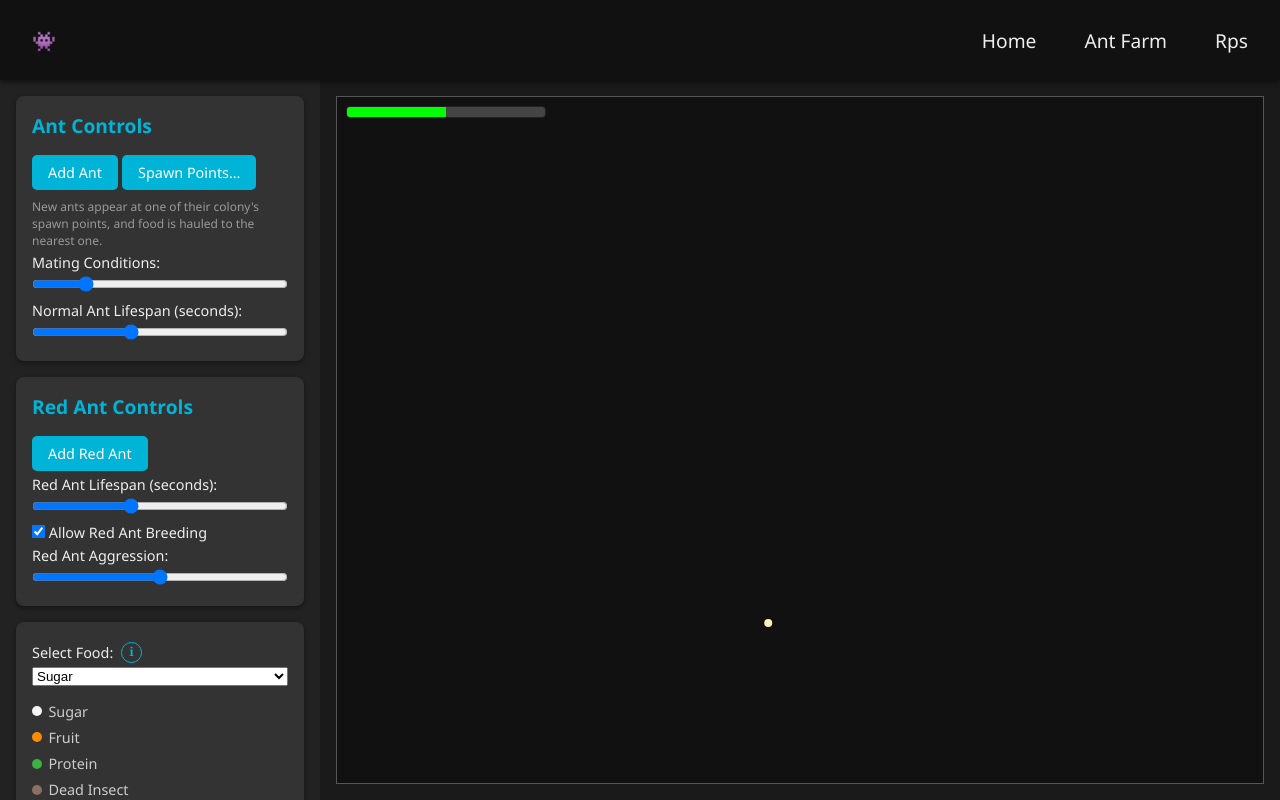
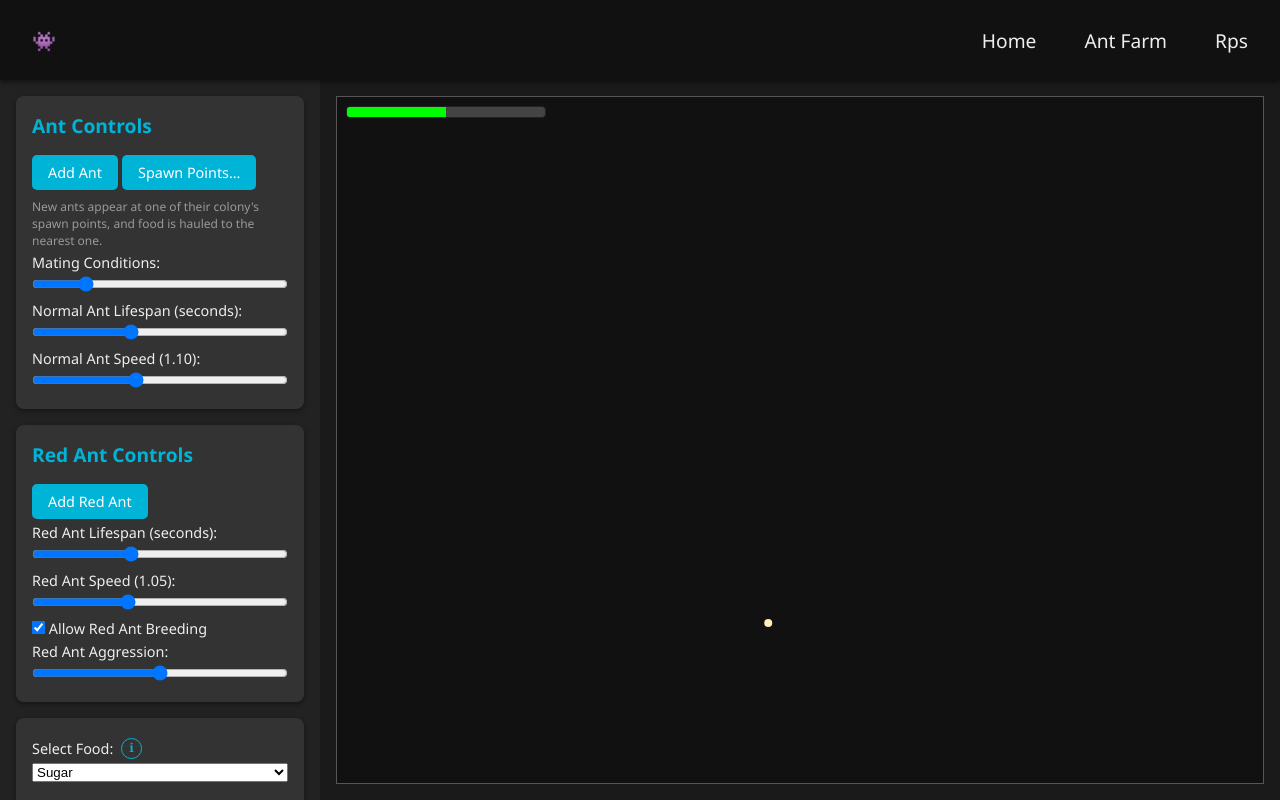
Before and after one commit to mapgie/static-site, a plain HTML site: page ant-farm.html in a window 1280 px wide. Both pictures are taken after a click on the button "Add Ant". Drawn offline with Linux system fonts and the light colour scheme.

Commit message:
Add speed sliders for both ant colonies
"Normal Ant Speed" in Ant Controls and "Red Ant Speed" in Red Ant
Controls, 0.50 to 2.00 px per tick with a readout, defaults 1.10 and
1.05. Speed is read from the setting each tick rather than stored on
the ant, so moving a slider changes every ant at once and older saves
no longer carry a per-ant speed. Both values are saved with the farm.

Co-Authored-By: Claude Fable 5.1 <noreply@anthropic.com>
Claude-Session: https://claude.ai/code/session_018Fy1w7vM6eA3drUzU5BMNw

```diff
--- a/ant-farm.css
+++ b/ant-farm.css
@@ -324,8 +324,8 @@ button#delete-structures:hover {
   background: #555;
   border-radius: 3px;
 }
-/* Inline readout inside the decay slider label */
-#decay-readout { display: inline; margin: 0; }
+/* Inline readouts inside slider labels */
+.controls-section .readout { display: inline; margin: 0; }
 
 /* --- Spawn point maintenance view --- */
 button.subtle {
--- a/ant-farm.html
+++ b/ant-farm.html
@@ -20,12 +20,16 @@
         <input type="range" id="mating-slider" min="1" max="100" value="20">
         <label for="lifespan-slider-normal">Normal Ant Lifespan (seconds):</label>
         <input type="range" id="lifespan-slider-normal" min="10" max="300" value="120">
+        <label for="speed-slider-normal">Normal Ant Speed (<span id="speed-readout-normal" class="readout"></span>):</label>
+        <input type="range" id="speed-slider-normal" min="50" max="200" value="110">
       </div>
       <div class="controls-section">
         <h2>Red Ant Controls</h2>
         <button id="add-red-ant">Add Red Ant</button>
         <label for="lifespan-slider-red">Red Ant Lifespan (seconds):</label>
         <input type="range" id="lifespan-slider-red" min="10" max="300" value="120">
+        <label for="speed-slider-red">Red Ant Speed (<span id="speed-readout-red" class="readout"></span>):</label>
+        <input type="range" id="speed-slider-red" min="50" max="200" value="105">
         <label><input type="checkbox" id="allow-red-breeding" checked> Allow Red Ant Breeding</label>
         <label for="red-aggression-slider">Red Ant Aggression:</label>
         <input type="range" id="red-aggression-slider" min="0" max="100" value="50">
@@ -51,7 +55,7 @@
           <li><span class="swatch spoiled"></span><span class="text">Spoiled<span class="spoiler">: slows ants down, turns to poison</span></span></li>
           <li><span class="swatch poison"></span><span class="text">Poison<span class="spoiler">: kills and spreads</span></span></li>
         </ul>
-        <label for="decay-slider">Food Decay Rate (<span id="decay-readout"></span>):</label>
+        <label for="decay-slider">Food Decay Rate (<span id="decay-readout" class="readout"></span>):</label>
         <input type="range" id="decay-slider" min="1" max="100" value="25">
         <p class="hint">Click the canvas to drop food, or pick a tool and drag to draw. Ants carry food they find back to the nest ring around their nearest spawn point. Once dropped off, only another ant can eat it.</p>
       </div>
--- a/ant-farm.js
+++ b/ant-farm.js
@@ -56,6 +56,8 @@ let allowRedBreeding   = true;
 let redAggressionLevel = 50;
 let normalAntLifespan  = 120000;
 let redAntLifespan     = 120000;
+let normalAntSpeed     = 1.1;    // px per tick; sliders hold hundredths
+let redAntSpeed        = 1.05;
 let foodDecayRate      = 25;     // 1..100, slider; see decayStageMs()
 
 let totalBornWhite = 0, totalDeadWhite = 0;
@@ -203,8 +205,8 @@ function forEachEnvNear(x, y, radius, fn) {
 // ---------------------------------------------------------------------------
 // Entities
 // ---------------------------------------------------------------------------
-// Red ants are a touch slower than the yellow colony.
-function antSpeed(isRed, isQueen) { return isQueen ? 0 : (isRed ? 1.05 : 1.1); }
+// Read live from the sliders so a change applies to every ant at once.
+function antSpeed(isRed, isQueen) { return isQueen ? 0 : (isRed ? redAntSpeed : normalAntSpeed); }
 
 function createAnt(isRed = false, isQueen = false, x, y) {
   const base   = isRed ? redAntLifespan : normalAntLifespan;
@@ -215,7 +217,6 @@ function createAnt(isRed = false, isQueen = false, x, y) {
     y: y !== undefined ? y : Math.random() * canvas.height,
     angle: Math.random() * Math.PI * 2,
     isRed, isQueen,
-    speed: antSpeed(isRed, isQueen),
     baseLifespan: base,
     lifespan: isQueen ? Infinity : base * jitter,
     breedingTimer: Math.random() * matingSpeed,
@@ -354,29 +355,35 @@ function readSettingsFromControls() {
   matingSpeed        = 10000 - (+$('mating-slider').value) * 90;
   normalAntLifespan  = (+$('lifespan-slider-normal').value) * 1000;
   redAntLifespan     = (+$('lifespan-slider-red').value) * 1000;
+  normalAntSpeed     = (+$('speed-slider-normal').value) / 100;
+  redAntSpeed        = (+$('speed-slider-red').value) / 100;
   allowRedBreeding   = $('allow-red-breeding').checked;
   redAggressionLevel = +$('red-aggression-slider').value;
   penWidth           = +$('thickness-slider').value;
   foodDecayRate      = +$('decay-slider').value;
   showSpawnPoints    = $('show-spawn-points').checked;
-  updateDecayReadout();
+  updateReadouts();
 }
 
-function updateDecayReadout() {
-  const el = $('decay-readout');
-  if (el) el.textContent = `~${Math.round(decayStageMs() / 1000)}s per stage`;
+function updateReadouts() {
+  const set = (id, text) => { const el = $(id); if (el) el.textContent = text; };
+  set('decay-readout',        `~${Math.round(decayStageMs() / 1000)}s per stage`);
+  set('speed-readout-normal', normalAntSpeed.toFixed(2));
+  set('speed-readout-red',    redAntSpeed.toFixed(2));
 }
 
 function writeSettingsToControls() {
   $('mating-slider').value          = Math.round((10000 - matingSpeed) / 90);
   $('lifespan-slider-normal').value = Math.round(normalAntLifespan / 1000);
   $('lifespan-slider-red').value    = Math.round(redAntLifespan / 1000);
+  $('speed-slider-normal').value    = Math.round(normalAntSpeed * 100);
+  $('speed-slider-red').value       = Math.round(redAntSpeed * 100);
   $('allow-red-breeding').checked   = allowRedBreeding;
   $('red-aggression-slider').value  = redAggressionLevel;
   $('thickness-slider').value       = penWidth;
   $('decay-slider').value           = foodDecayRate;
   $('show-spawn-points').checked    = showSpawnPoints;
-  updateDecayReadout();
+  updateReadouts();
 }
 
 // ---------------------------------------------------------------------------
@@ -468,8 +475,10 @@ function setupUI() {
   on('mating-slider', 'input', e => { matingSpeed = 10000 - (+e.target.value) * 90; saveFarm(); });
   on('lifespan-slider-normal', 'input', e => { normalAntLifespan = (+e.target.value) * 1000; saveFarm(); });
   on('lifespan-slider-red', 'input', e => { redAntLifespan = (+e.target.value) * 1000; saveFarm(); });
+  on('speed-slider-normal', 'input', e => { normalAntSpeed = (+e.target.value) / 100; updateReadouts(); saveFarm(); });
+  on('speed-slider-red',    'input', e => { redAntSpeed    = (+e.target.value) / 100; updateReadouts(); saveFarm(); });
   on('red-aggression-slider', 'input', e => { redAggressionLevel = +e.target.value; saveFarm(); });
-  on('decay-slider', 'input', e => { foodDecayRate = +e.target.value; updateDecayReadout(); saveFarm(); });
+  on('decay-slider', 'input', e => { foodDecayRate = +e.target.value; updateReadouts(); saveFarm(); });
 
   on('undoStructure', 'click', () => {
     if (environmentHistory.length) {
@@ -918,7 +927,7 @@ function updateAnts() {
     }
 
     // Movement with wall bounce and water avoidance
-    let speed = a.speed * (a.slowed > 0 ? 0.6 : 1) * (a.poisoned ? 0.7 : 1);
+    let speed = antSpeed(a.isRed, a.isQueen) * (a.slowed > 0 ? 0.6 : 1) * (a.poisoned ? 0.7 : 1);
     if (a.slowed > 0) a.slowed--;
 
     let nx = a.x + Math.cos(a.angle) * speed;
@@ -1220,7 +1229,8 @@ function saveFarm() {
       foods, environment, spawnPoints, showSpawnPoints,
       totalBornWhite, totalDeadWhite, totalBornRed, totalDeadRed,
       matingSpeed, normalAntLifespan, redAntLifespan,
-      allowRedBreeding, redAggressionLevel, penWidth, foodDecayRate
+      allowRedBreeding, redAggressionLevel, penWidth, foodDecayRate,
+      normalAntSpeed, redAntSpeed
     }));
   } catch (err) {
     console.warn('Could not save ant farm', err);
@@ -1244,7 +1254,6 @@ function loadFarm() {
     ...a,
     lifespan: a.isQueen || a.lifespan === null ? Infinity : a.lifespan,
     baseLifespan: a.baseLifespan || (a.isRed ? redAntLifespan : normalAntLifespan),
-    speed: antSpeed(!!a.isRed, !!a.isQueen),   // never trust a saved speed
     breedingTimer: 0, spawnTimer: 0, trail: 0
   });
 
@@ -1255,6 +1264,8 @@ function loadFarm() {
   redAggressionLevel = d.redAggressionLevel !== undefined ? +d.redAggressionLevel : redAggressionLevel;
   penWidth           = d.penWidth || penWidth;
   foodDecayRate      = d.foodDecayRate || foodDecayRate;
+  normalAntSpeed     = Number.isFinite(d.normalAntSpeed) ? clamp(d.normalAntSpeed, 0.5, 2) : normalAntSpeed;
+  redAntSpeed        = Number.isFinite(d.redAntSpeed)    ? clamp(d.redAntSpeed,    0.5, 2) : redAntSpeed;
 
   ants         = Array.isArray(d.ants) ? d.ants.map(reviveAnt) : [];
   queens.white = d.queens && d.queens.white ? reviveAnt(d.queens.white) : null;
```
